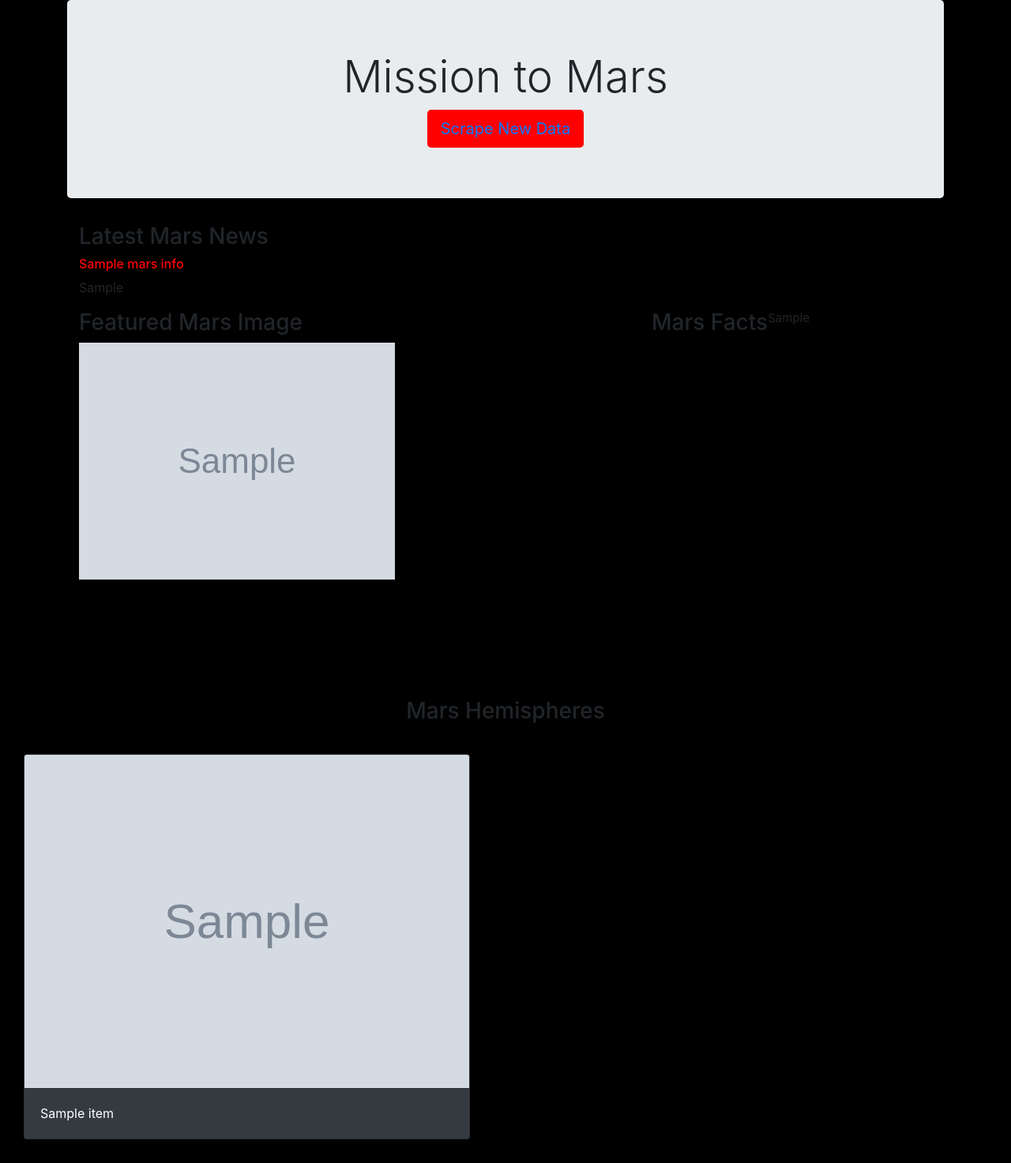
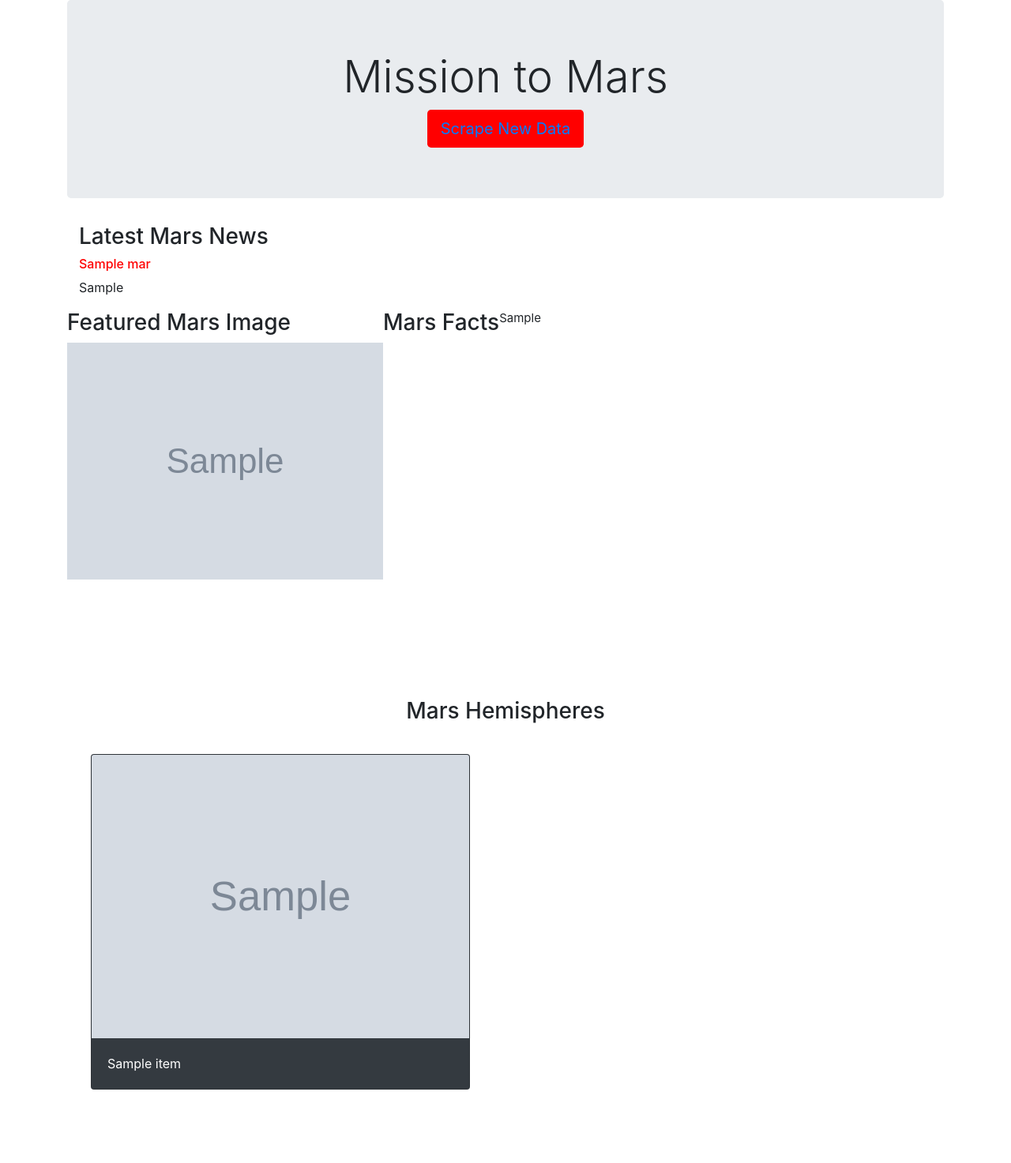
Before and after one commit to sjryandesigns/Web_Scraping_Challenge, a Flask app: template templates/index.html in a window 1280 px wide. Shown: the whole page at 79% size. After the commit the page ends 1380 px from the top, so only its background shows below. Run offline with Flask 2, Linux system fonts and the light colour scheme; the template is opened without the code that fills it: most values are stand-ins (such as "Sample title", 1, 10 or a date in 2020); grey boxes marked "Sample" are stand-in pictures; some libraries are stand-ins or nearby versions.

Commit message:
final app files  & html

```diff
--- a/app.py
+++ b/app.py
@@ -14,20 +14,20 @@
 def home():
 
     #Find one record of data from mongo database
-    mars_info = mongo.db.collection.find_one()
+    mars_data = mongo.db.marscollection.find_one()
 
     # Return template and data
-    return render_template("index.html", mars = mars_info)
+    return render_template("index.html", mars = mars_data)
 
 #Route that will trigger scrape function
 @app.route("/scrape")
 def scrape():
 
     #Run the scrape function
-    mars_data = scrape_mars.scrape_info()
+    mars_dict = scrape_mars.scrape_info()
 
     #Update the mongo database using update and upsert=True
-    mongo.db.marscollection.update({}, mars_data, upsert=True)
+    mongo.db.marscollection.update({}, mars_dict, upsert=True)
 
     #Redirect back to home page
     return redirect("/")
--- a/scrape_mars.py
+++ b/scrape_mars.py
@@ -3,7 +3,7 @@
 from splinter import Browser
 from bs4 import BeautifulSoup as bs
 import time
-import pandas
+import pandas as pd
 
 # Initialize browser/chromedriver
 
@@ -56,6 +56,7 @@
 
     mars_facts_url = 'https://space-facts.com/mars/'
     browser.visit(mars_facts_url)
+    time.sleep(1)
 
     mars_facts_html = browser.html
     mars_facts_soup = bs(mars_facts_html, 'html.parser')
--- a/templates/index.html
+++ b/templates/index.html
@@ -13,7 +13,7 @@
 
 </head>
 
-<body class="text-red" style="background-color:black;">
+<body class="text-black" style="background-color:white;">
     <div class="container">
 
         <!-- Jumbotron -->
@@ -26,25 +26,23 @@
         <!-- News Section -->
         <div class="container">
             <h3>Latest Mars News</h3>
-            <h6 style="color: red">{{ mars_info.mars_newstitle }}</h6>
-            <p>{{ mars_info.mars_paragraph }}</p>
+            <h6 style="color: red">{{ mars.mars_newstitle }}</h6>
+            <p>{{ mars.mars_paragraph }}</p>
         </div>
 
         <div class="container">
             <div class="row">
                 <!-- Left Image-->
-                <div class="col-lg-8 col-md-8 col-sm-12">
+                <div>
                     <h3>Featured Mars Image</h3>
-                    <img src="{{ mars_info.feature_image }}" style="max-width:100%; max-height: auto;" alt="Mars Featured Image">
+                    <img src="{{ mars.feature_image }}" style="max-width:100%; max-height: auto;" alt="Mars Featured Image">
                 </div>
-
-                    <!-- Table -->
-                    <br>
-                    <h3>Mars Facts</h3>
-                    <div style="max-width: 450px; max-height: 150px; font-size: 15px; margin-bottom: 65px;">
-                        {{ mars_info.mars_table|safe}}
-                    </div>
-                </div> <!-- col4 -->
+                <!-- Table -->
+                <h3>Mars Facts</h3>
+                <br>
+                <div style="max-width: 450px; max-height: 150px; font-size: 15px; margin-bottom: 65px;">
+                    {{ mars.mars_table|safe}}
+                </div>
             </div><!-- Row -->
         </div><!-- Container -->
 
@@ -54,7 +52,7 @@
             <hr>
             <div class="col-md-12">
                 <div class="row">
-                    {% for item in mars_info.hemisphere_imgs %}
+                    {% for item in mars.hemisphere_imgs %}
                     <div class="col-md-6">
                         <div class="card text-white bg-dark" style="margin: 30px;">
                             <img class="card-img-top" src="{{ item.img_url }}" />
```
